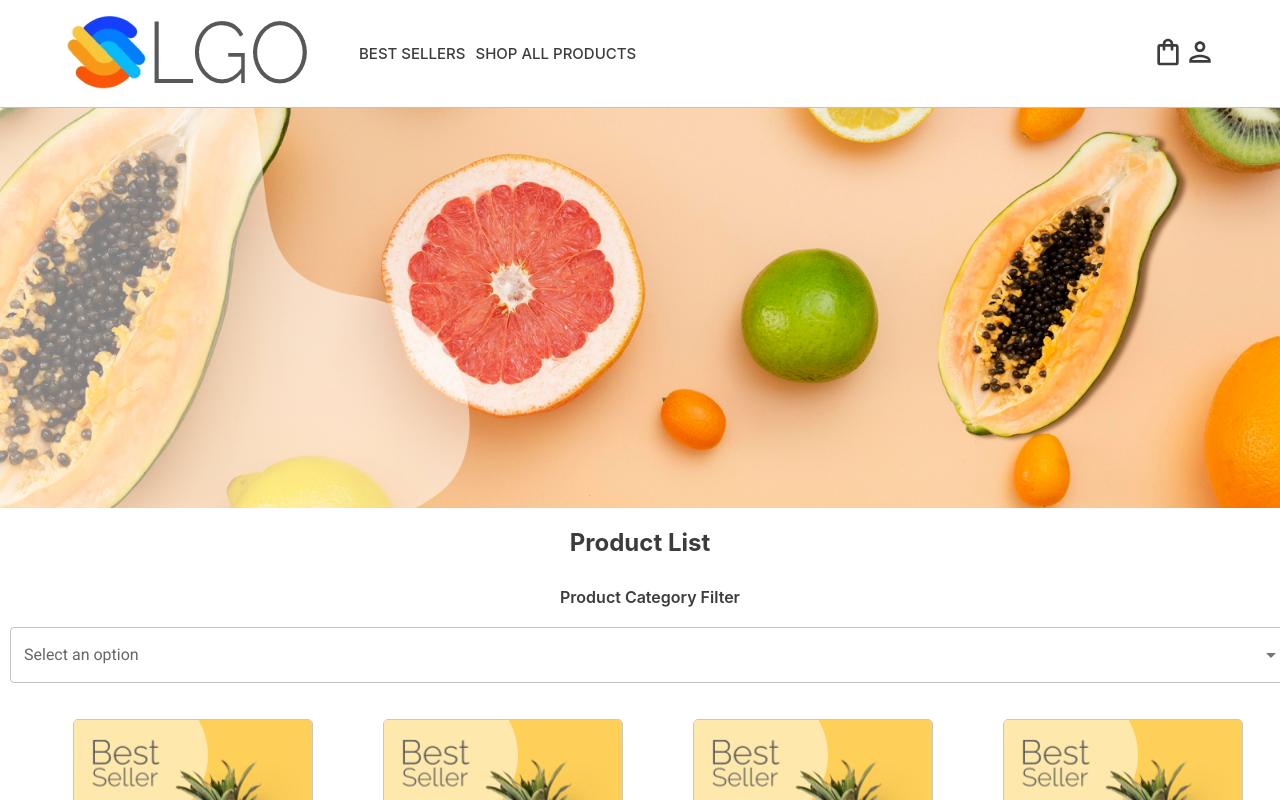
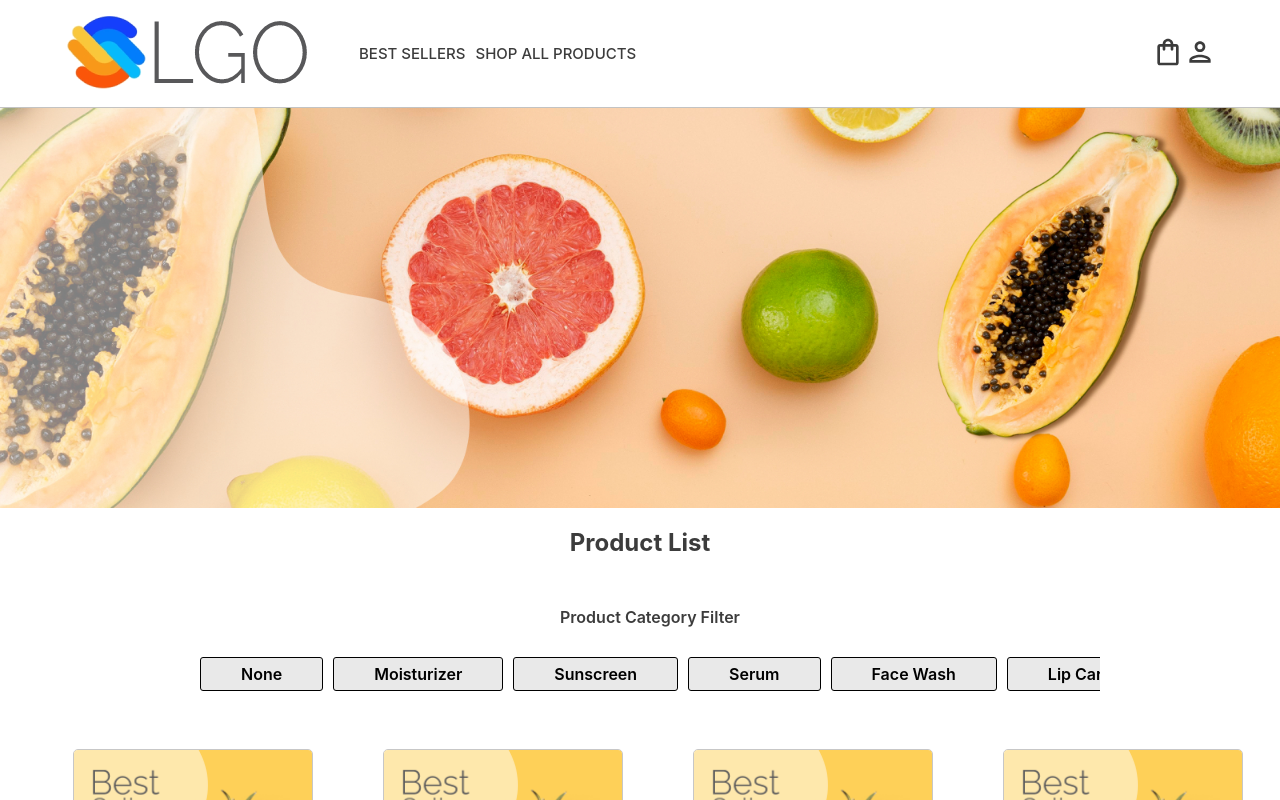
Before and after one commit to pannan-annalect/test-ecommerce, a React (Create React App) app in the folder my-react-app/: page /all-product in a window 1280 px wide. Shown: the top 800 px of the page. Built offline with nearby package versions, Linux system fonts and the light colour scheme.

Commit message:
product all listing with filter

```diff
--- a/my-react-app/src/components/product-listing/AllProductListing.component.jsx
+++ b/my-react-app/src/components/product-listing/AllProductListing.component.jsx
@@ -34,8 +34,6 @@ function AllProductListing() {
     ? products.filter((product) => product.type === filterType)
     : products;
 
-    // Extracting unique types from the products array
-    const types = [...new Set(products.map((product) => product.type))];
 
   return (
     <>
@@ -46,15 +44,18 @@ function AllProductListing() {
         <div className="listing-container">
             <div className="filter-container">
                 <div className="filter-header">Product Category Filter</div>
-            <FormControl className="filter-drodown">
-                <InputLabel id="dropdown-label">Select an option</InputLabel>
-                <Select labelId="dropdown-label"id="dropdown"  value={filterType} onChange={handleFilterChange}>
-                    <MenuItem value="">All</MenuItem>
-                    {types.map((type, index) => (
-                        <MenuItem value={type} key={index}>{type}</MenuItem>
-                    ))}
-                </Select>
-            </FormControl>
+                <div className="filter-drodown">
+                    <ul value={filterType} onChange={handleFilterChange}>
+                        <li value="">None</li>
+                        <li value="Moisturizer">Moisturizer</li>
+                        <li value="Sunscreen">Sunscreen</li>
+                        <li value="Serum">Serum</li>
+                        <li value="Face Wash">Face Wash</li>
+                        <li value="Lip Care">Lip Care</li>
+                        <li value="Face Mask">Face Mask</li>
+                        <li value="Face Toner">Face Toner</li>
+                    </ul>
+                </div>
             </div>
             <Grid container className="card-container" spacing={2}>
                 {filteredProducts.map((product, index) => (
--- a/my-react-app/src/components/product-listing/ProductListing.scss
+++ b/my-react-app/src/components/product-listing/ProductListing.scss
@@ -7,9 +7,7 @@ h2{
     text-align: center;
 }
 .listing-container{
-    display: flex;
     width: 100%;
-    align-items: baseline;
     padding: 10px;
     /* For Tablet View */
     @media screen and (min-device-width: 768px) and (max-device-width: 1024px) {
@@ -20,7 +18,8 @@ h2{
         display: block;
     }
     .filter-container{
-        width: 20%;
+        width: 100%;
+        padding: 20px 0;
         /* For Tablet View */
         @media screen and (min-device-width: 768px) and (max-device-width: 1024px) {
             width: 100%;
@@ -36,10 +35,37 @@ h2{
         }
         .filter-drodown{
             width: 100%;
+            max-width: 900px;
+            margin: auto;
+            ul{
+                display: flex;
+                overflow: auto;
+                position: relative;
+                margin: 0;
+                padding: 0;
+                list-style: none;
+                li{
+                    min-width: fit-content;
+                    margin: 10px 10px 2px 0;
+                    text-align: center;
+                        background: #e9e9e9;
+                        border-radius: 3px;
+                        padding: 6px 40px;
+                        display: block;
+                        text-transform: capitalize;
+                        border: 1px solid #000;
+                        font-weight: 600;
+                        color: #000;
+                        cursor: pointer;
+                    span{
+
+                    }
+                }
+            }
         }
     }
     .card-container{
-        width: 80%;
+        width: 100%;
         padding: 20px;
         @media screen and (min-device-width: 768px) and (max-device-width: 1024px) {
             width: 100%;
@@ -52,12 +78,15 @@ h2{
        .listing-card{
             width: 240px;
             height: 462px;
+            margin: 0 auto;
             /* For Tablet View */
             @media screen and (min-device-width: 768px) and (max-device-width: 1024px) {
+                width: 240px;
                 margin: 0 auto;
             }
              /* For Mobile Phones Portrait or Landscape View */
             @media screen and (max-device-width: 767px)  {
+                width: 240px;
                 margin: 0 auto;
             }
        }
```
